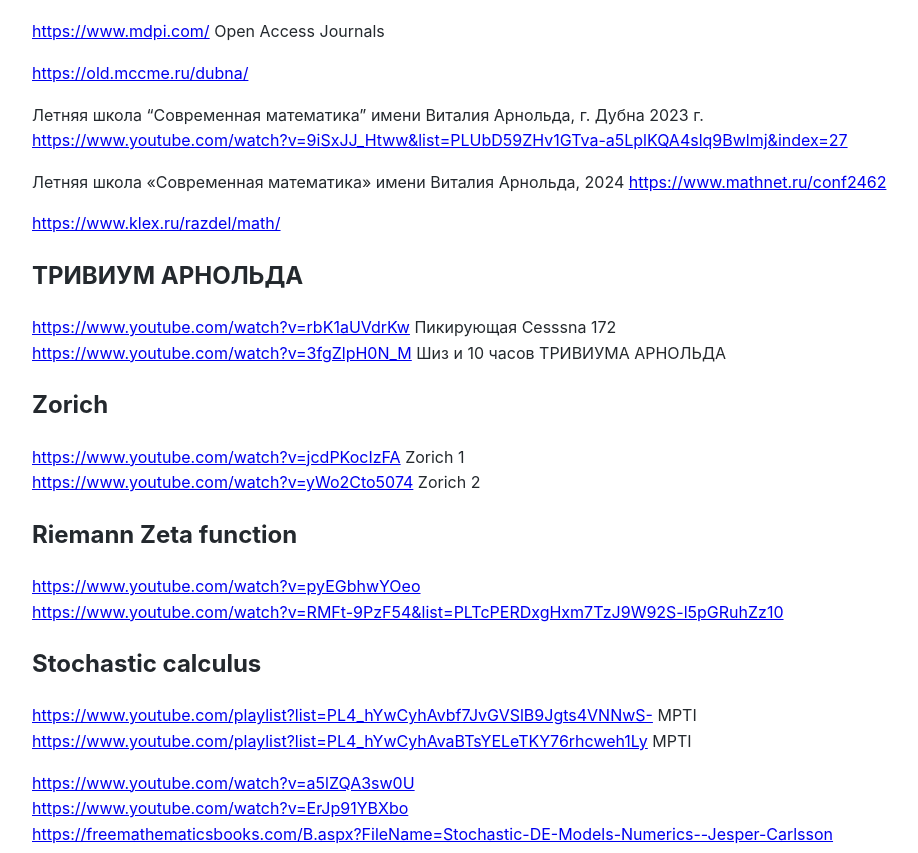
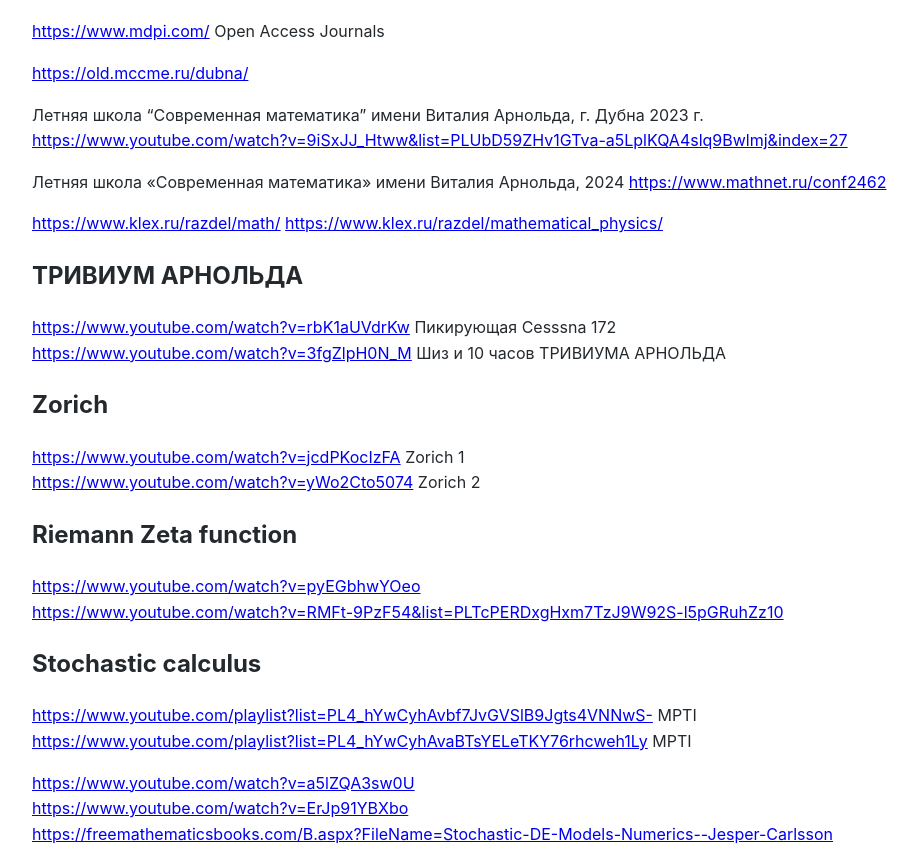
Before and after one commit to Michael-Lubinsky/michael-lubinsky.github.com, a Jekyll site: the page built from math/math.md, in a window 1280 px wide and 900 px high, scrolled down 408 px, cut to the strip 47-900 px from the top of the window. Shown: the whole strip, without its empty margins (158-1076 px from the left). Built offline with Jekyll 4.4.1, drawn with Linux system fonts in a browser that asks for light colours; our own code applies the rules of GitHub Pages for plain Markdown files.

Commit message:
Update math.md

```diff
--- a/math/math.md
+++ b/math/math.md
@@ -15,7 +15,7 @@
 Летняя школа «Современная математика» имени Виталия Арнольда, 2024
  <https://www.mathnet.ru/conf2462>
 
- <https://www.klex.ru/razdel/math/>
+ <https://www.klex.ru/razdel/math/> <https://www.klex.ru/razdel/mathematical_physics/>
 
 ## ТРИВИУМ АРНОЛЬДА
 <https://www.youtube.com/watch?v=rbK1aUVdrKw> Пикирующая Cesssna 172
```
